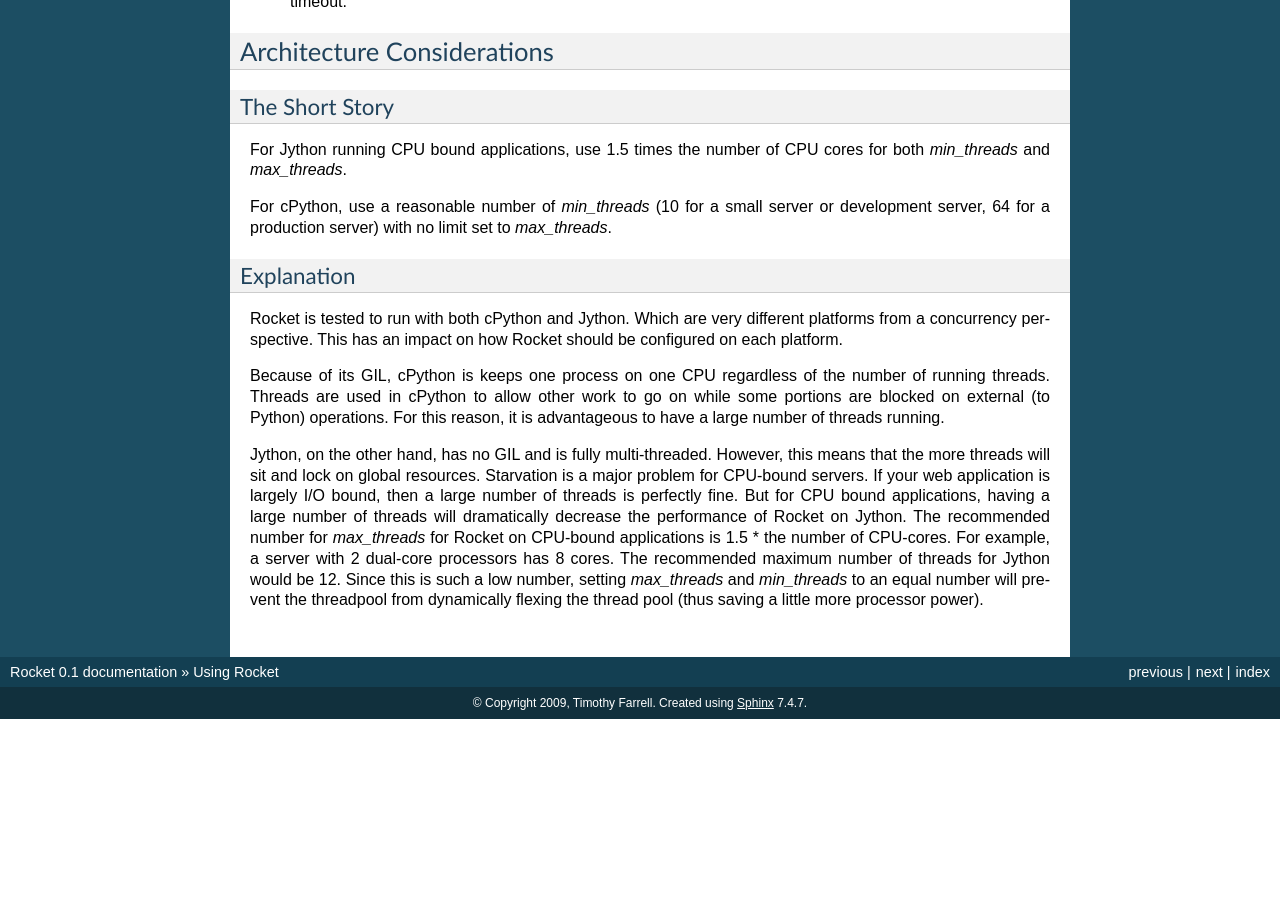
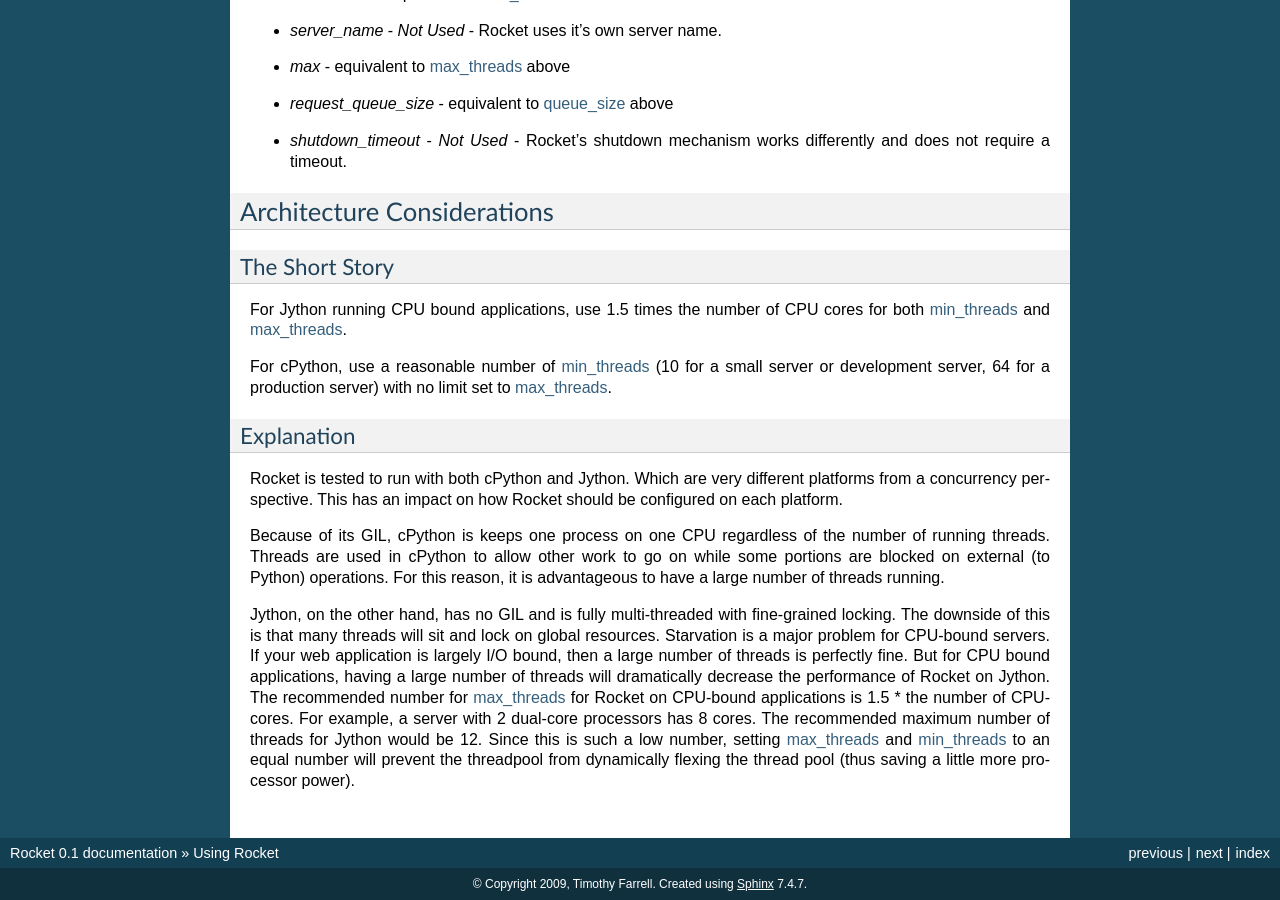
Before and after one commit to explorigin/Rocket, a Sphinx documentation site: the page built from doc/usage.rst, in a window 1280 px wide and 900 px high, scrolled down 1372 px. Built offline with Sphinx 7.4.7, drawn with Linux system fonts in a browser that asks for light colours; before the commit the page ends 2091 px from its top, so only the background shows below that.

Commit message:
Added acknowledgements and cleaned up some of the usage documentation.

```diff
--- a/doc/index.rst
+++ b/doc/index.rst
@@ -12,10 +12,10 @@
 
    usage
    design
+   acknowledgements
 
 Indices and tables
 ==================
 
 * :ref:`genindex`
 * :ref:`search`
-.. * :ref:`modindex`
--- a/doc/usage.rst
+++ b/doc/usage.rst
@@ -64,9 +98,9 @@
 The Short Story
 ---------------
 
-For Jython running CPU bound applications, use 1.5 times the number of CPU cores for both *min_threads* and *max_threads*.
+For Jython running CPU bound applications, use 1.5 times the number of CPU cores for both min_threads_ and max_threads_.
 
-For cPython, use a reasonable number of *min_threads* (10 for a small server or development server, 64 for a production server) with no limit set to *max_threads*.
+For cPython, use a reasonable number of min_threads_ (10 for a small server or development server, 64 for a production server) with no limit set to max_threads_.
 
 
 Explanation
@@ -76,4 +110,4 @@
 
 Because of its GIL, cPython is keeps one process on one CPU regardless of the number of running threads.  Threads are used in cPython to allow other work to go on while some portions are blocked on external (to Python) operations.  For this reason, it is advantageous to have a large number of threads running.
 
-Jython, on the other hand, has no GIL and is fully multi-threaded.  However, this means that the more threads will sit and lock on global resources.  Starvation is a major problem for CPU-bound servers.  If your web application is largely I/O bound, then a large number of threads is perfectly fine.  But for CPU bound applications, having a large number of threads will dramatically decrease the performance of Rocket on Jython.  The recommended number for *max_threads* for Rocket on CPU-bound applications is 1.5 * the number of CPU-cores.  For example, a server with 2 dual-core processors has 8 cores.  The recommended maximum number of threads for Jython would be 12.  Since this is such a low number, setting *max_threads* and *min_threads* to an equal number will prevent the threadpool from dynamically flexing the thread pool (thus saving a little more processor power).
+Jython, on the other hand, has no GIL and is fully multi-threaded with fine-grained locking.  The downside of this is that many threads will sit and lock on global resources.  Starvation is a major problem for CPU-bound servers.  If your web application is largely I/O bound, then a large number of threads is perfectly fine.  But for CPU bound applications, having a large number of threads will dramatically decrease the performance of Rocket on Jython.  The recommended number for max_threads_ for Rocket on CPU-bound applications is 1.5 * the number of CPU-cores.  For example, a server with 2 dual-core processors has 8 cores.  The recommended maximum number of threads for Jython would be 12.  Since this is such a low number, setting max_threads_ and min_threads_ to an equal number will prevent the threadpool from dynamically flexing the thread pool (thus saving a little more processor power).
```
Also changed, not shown: other parts of doc/usage.rst (+45 -11 lines), doc/acknowledgements.rst (added, +11 -0 lines).
